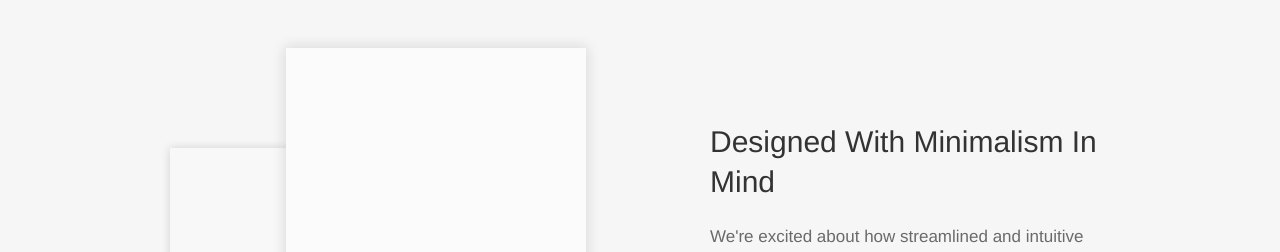
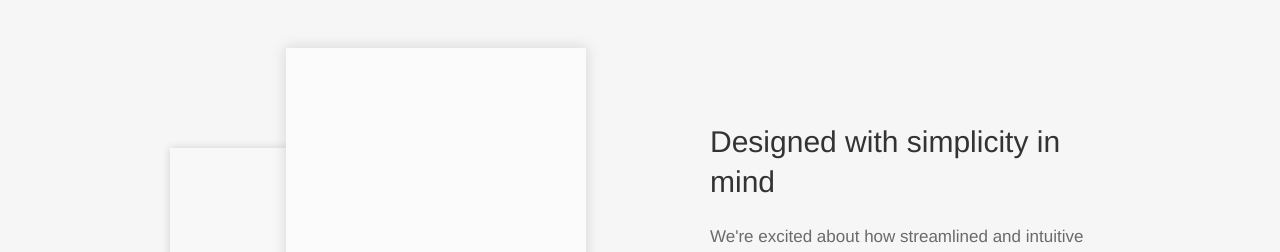
Before and after one commit to imjakechapman/TheNothingApp, a plain HTML site: page index.html in a window 1280 px wide. Shown: the part 1480-1732 px from the top of the page. Drawn offline with Linux system fonts and the light colour scheme.

Commit message:
updating box.

```diff
--- a/index.html
+++ b/index.html
@@ -52,7 +52,7 @@
                 <div class="tab">
                     <div class="box visible">
                         <div class="box-text">
-                            <h3>Designed With Minimalism In Mind</h3>
+                            <h3>Designed with simplicity in mind</h3>
                             <p>We're excited about how streamlined and intuitive we've made The Nothing App. This really is a first of its kind.</p>
                         </div>
                         <img src="upload/tabs.png" width="437" height="459" alt="">
```
